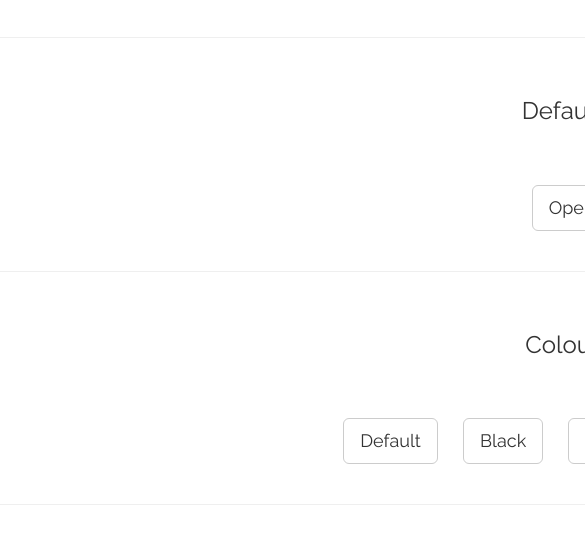
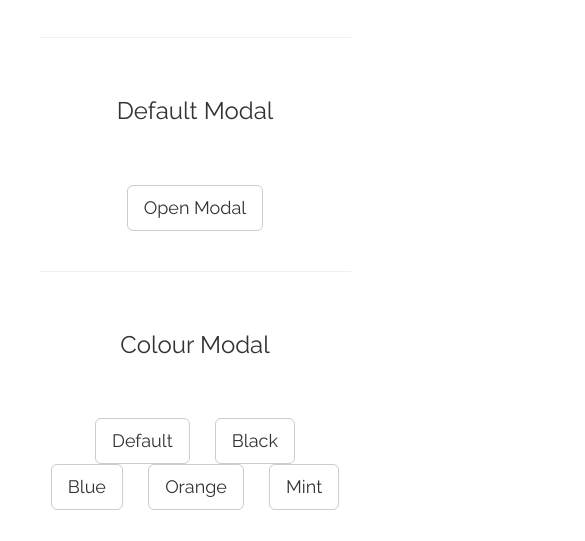
Before and after one commit to KennethanCeyer/pg-popup, a website: page index.html in a window 390 px wide. Shown: the part 303-844 px from the top of the page, 585 px wide, since content can reach past the window. Drawn offline with Linux system fonts and the light colour scheme.

Commit message:
Update demo for responsive.

```diff
--- a/index.html
+++ b/index.html
@@ -18,6 +18,7 @@
 
 		.header {
 			max-width: 1200px;
+			width: 80%;
 			margin: 0 auto;
 			padding-top: 40px;
 			padding-bottom: 40px;
@@ -33,7 +34,8 @@
 		}
 
 		.article {
-			width: 1200px;
+			max-width: 1200px;
+			width: 80%;
 			margin: 0 auto;
 			margin-top: 40px;
 			padding-top: 40px;
```
